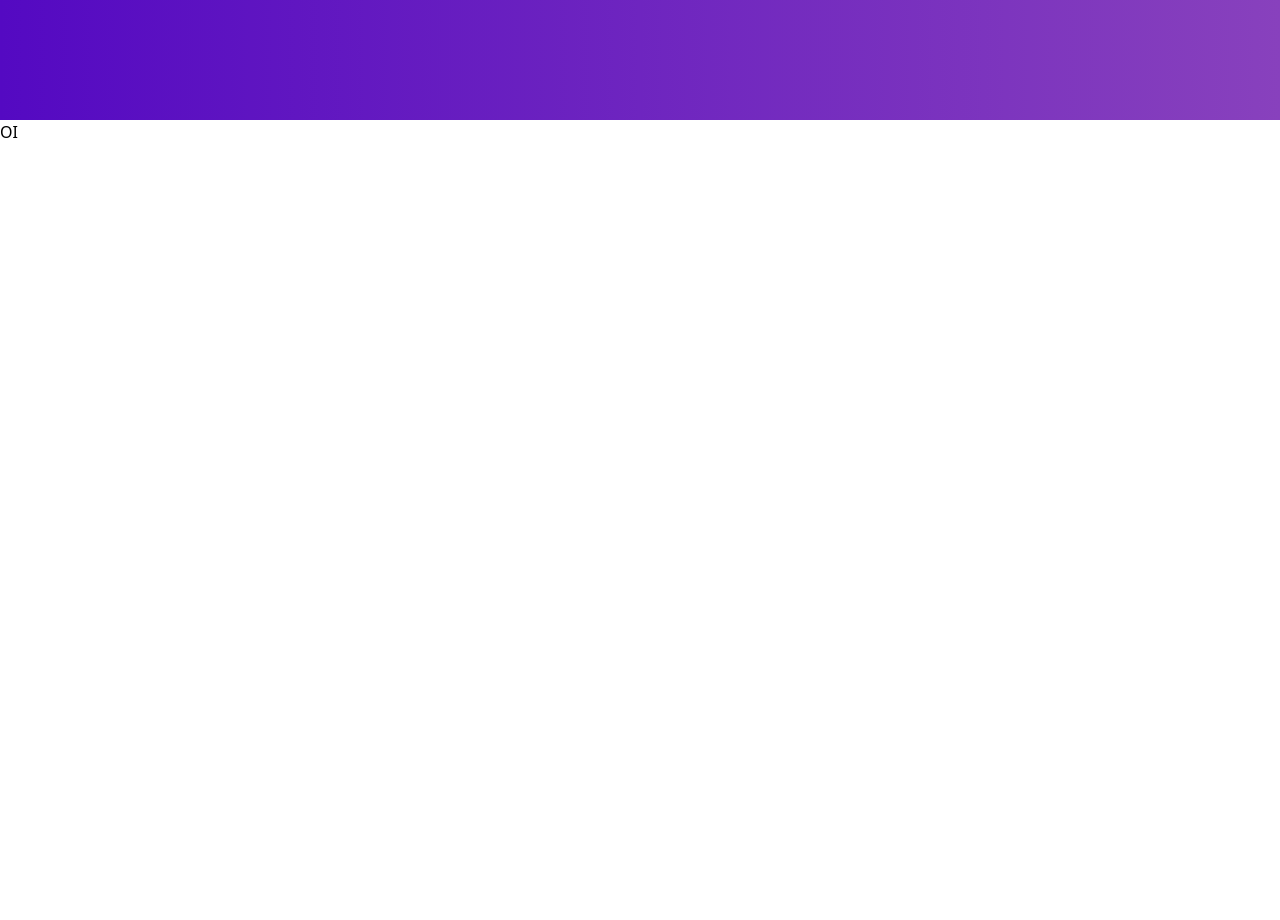
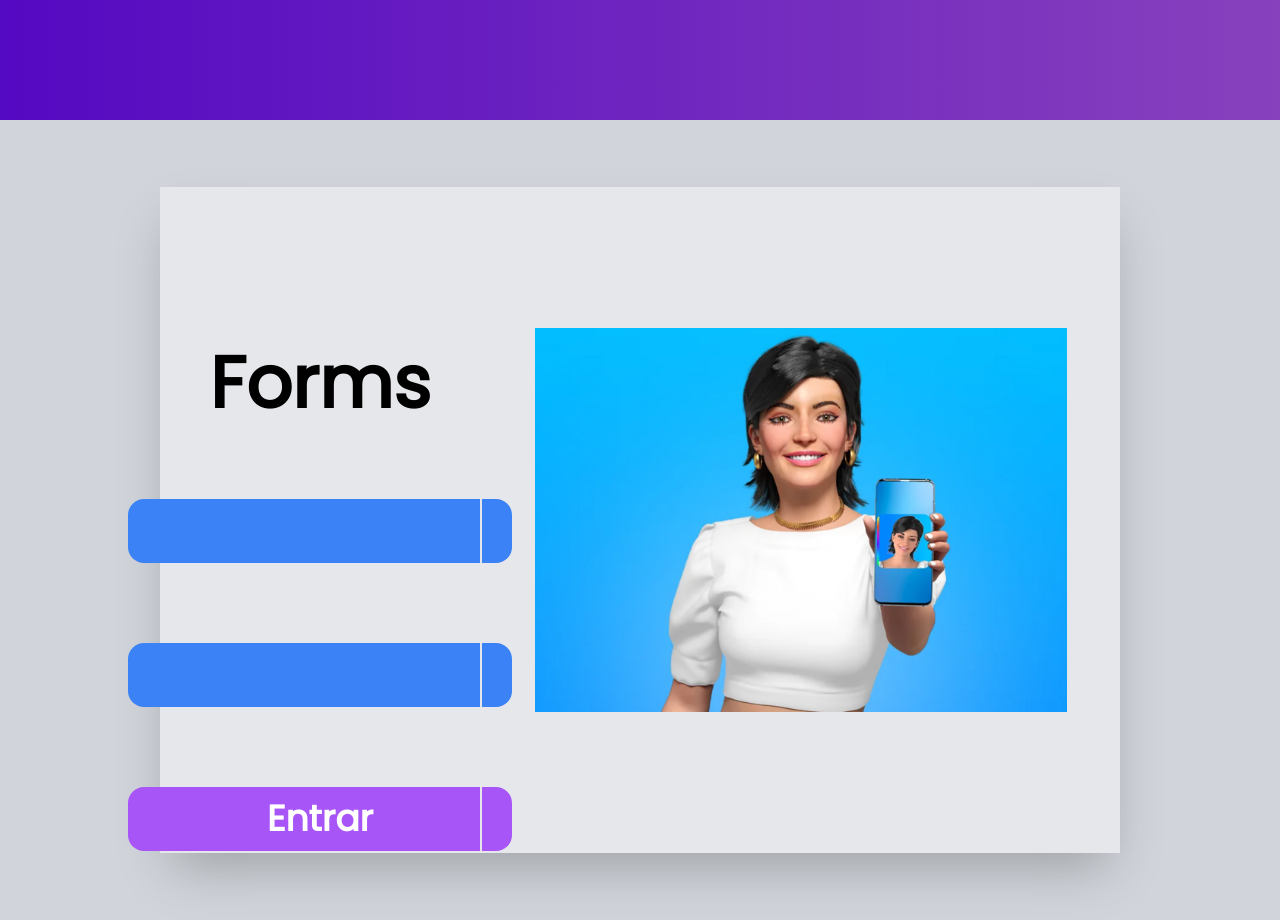
Before and after one commit to MichelH7cker/mgc-hackathon, a React (Vite) app in the folder site/frontend/: page / in a window 1280 px wide. Shown: the part 680-1600 px from the top of the page. Before the commit the page ends 824 px from the top, so only its background shows below. Built offline with nearby package versions, Linux system fonts and the light colour scheme.

Commit message:
feat: mgalu 2

```diff
--- a/site/frontend/src/components/Bololo.jsx
+++ b/site/frontend/src/components/Bololo.jsx
@@ -3,7 +3,19 @@ export default function Bololo(info) {
 
     return (
         <>
-        <h1>OI</h1>
+        <div className="h-screen bg-gray-300 flex items-center justify-center">
+            <div className="bg-gray-200 w-9/12 h-5/6 flex shadow-2xl">
+                <div className="w-1/3 flex flex-col gap-20 text-center items-center">
+                    <h1 className="font-poppins font-black text-7xl mt-40">Forms</h1>
+                    <input type="text" className="bg-blue-500 w-96 h-16 rounded-2xl"/>
+                    <input type="text" className="bg-blue-500 w-96 h-16 rounded-2xl"/>
+                    <button className="bg-purple-500 w-96 h-16 rounded-2xl text-4xl font-poppins text-white font-black">Entrar</button>
+                </div>
+                <div className="w-2/3 flex items-center justify-center border-l-2">
+                    <img src="./magalu.png" alt="Magalu" className="w-5/6"/>
+                </div>
+            </div>
+        </div>
         </>
     )
 }
```
Also changed, not shown: site/frontend/public/magalu.png (added).
